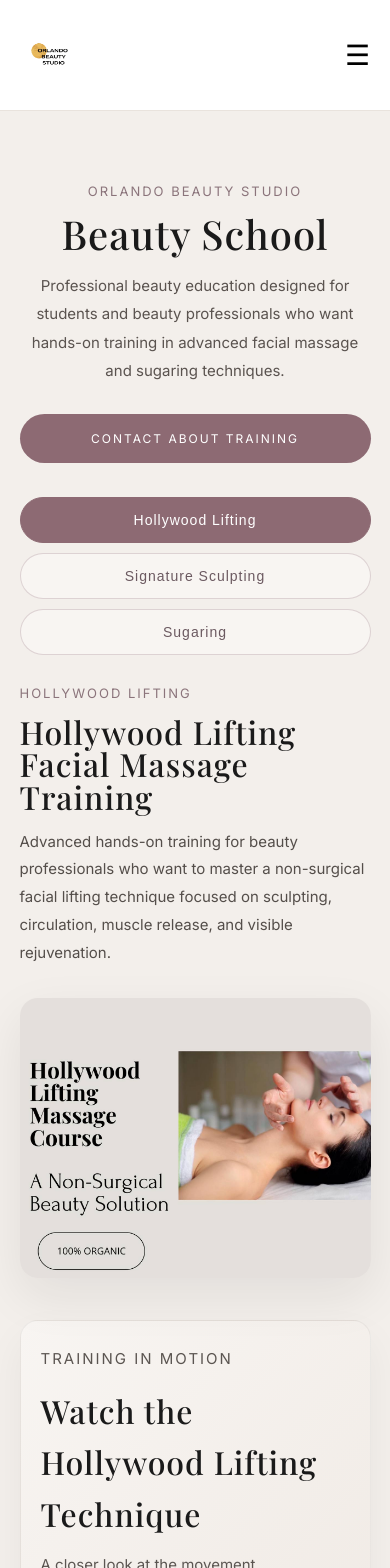
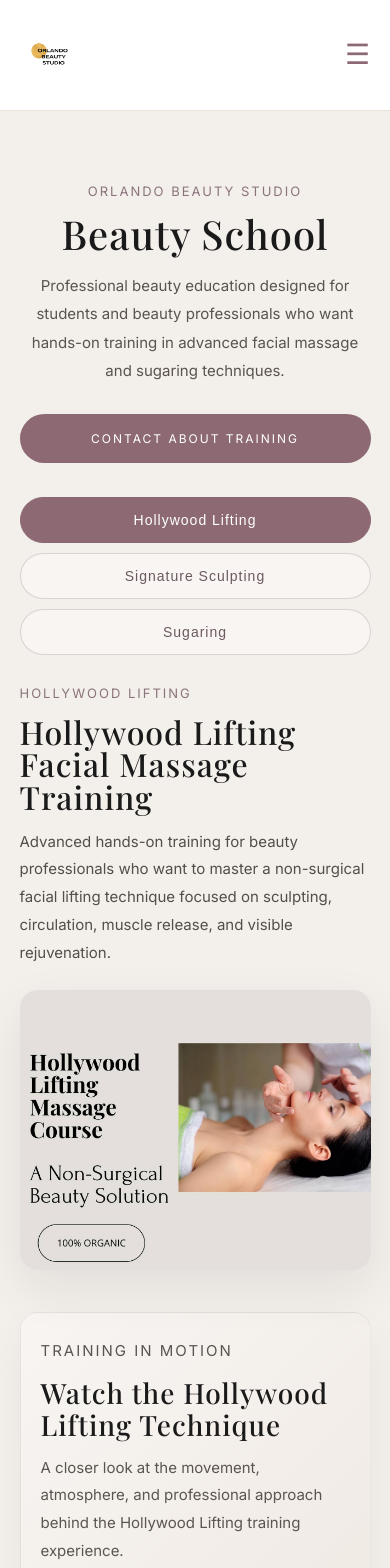
Before and after one commit to OnoprichukSergey-FS/orlando-beauty-studio, a Next.js app: page /beauty-school in a window 390 px wide. Shown: the top 1568 px of the page. Built offline with nearby package versions, Linux system fonts and the light colour scheme.

Commit message:
updated css

```diff
--- a/src/styles/globals.css
+++ b/src/styles/globals.css
@@ -239,6 +239,24 @@ h4 {
   background: none;
   border: none;
   cursor: pointer;
+  color: var(--accent);
+  line-height: 1;
+  padding: 0;
+}
+
+.mobile-menu-btn,
+.mobile-menu-btn:focus,
+.mobile-menu-btn:active,
+.mobile-menu-btn:hover {
+  color: var(--accent);
+}
+
+.mobile-menu-btn svg,
+.mobile-menu-btn span,
+.mobile-menu-btn i {
+  color: var(--accent);
+  fill: var(--accent);
+  stroke: var(--accent);
 }
 
 .menu-overlay {
@@ -281,6 +299,7 @@ h4 {
   border: none;
   background: none;
   cursor: pointer;
+  color: var(--accent);
 }
 
 .mobile-nav {
--- a/src/styles/pages/beauty-school.css
+++ b/src/styles/pages/beauty-school.css
@@ -193,52 +193,6 @@
   font-size: 17px;
   line-height: 1.9;
   color: #544e4a;
-}
-
-/* ================= COURSE OVERVIEW CARD ================= */
-
-.beauty-school-courses-overview {
-  margin-top: 40px;
-}
-
-.beauty-school-courses-grid {
-  display: grid;
-  grid-template-columns: 1fr;
-  gap: 28px;
-}
-
-.beauty-school-course-mini-card {
-  background: #f8f5f2;
-  border: 1px solid rgba(0, 0, 0, 0.05);
-  border-radius: 24px;
-  overflow: hidden;
-  box-shadow: 0 14px 32px rgba(26, 26, 26, 0.05);
-  max-width: 900px;
-  margin: 0 auto;
-}
-
-.beauty-school-course-mini-card img {
-  width: 100%;
-  height: 430px;
-  object-fit: cover;
-  object-position: center center;
-  display: block;
-}
-
-.beauty-school-course-mini-content {
-  padding: 28px;
-}
-
-.beauty-school-course-mini-content h3 {
-  font-size: 30px;
-  line-height: 1.15;
-  margin-bottom: 14px;
-}
-
-.beauty-school-course-mini-content p {
-  color: #544e4a;
-  font-size: 16px;
-  line-height: 1.85;
 }
 
 /* ================= FEATURE IMAGE ================= */
@@ -636,7 +590,6 @@
   .beauty-school-hero-grid,
   .beauty-school-section-grid,
   .beauty-school-results-grid,
-  .beauty-school-courses-grid,
   .beauty-school-method-grid {
     grid-template-columns: 1fr;
     gap: 32px;
@@ -654,7 +607,6 @@
   .beauty-school-cta-card h3,
   .beauty-school-video-text h3,
   .beauty-school-program-card h3,
-  .beauty-school-course-mini-content h3,
   .beauty-school-method-text h3 {
     font-size: 32px;
   }
@@ -730,12 +682,33 @@
     padding: 8px 0 18px;
   }
 
+  .beauty-school-hero-grid,
+  .beauty-school-section-grid,
+  .beauty-school-section-grid.reverse,
+  .beauty-school-results-grid,
+  .beauty-school-method-grid {
+    grid-template-columns: 1fr !important;
+    gap: 24px;
+  }
+
   .beauty-school-hero-visual img {
     height: 280px;
     border-radius: 18px;
   }
 
-  .beauty-school-course-mini-card,
+  .beauty-school-section-text h3,
+  .beauty-school-results-text h3,
+  .beauty-school-intro-card h3,
+  .beauty-school-note-card h3,
+  .beauty-school-cta-card h3,
+  .beauty-school-program-card h3,
+  .beauty-school-video-text h3,
+  .beauty-school-method-text h3,
+  .beauty-school-category-intro h2 {
+    font-size: 28px;
+    line-height: 1.15;
+  }
+
   .beauty-school-video-card,
   .beauty-school-program-card,
   .beauty-school-intro-card,
@@ -747,11 +720,6 @@
     border-radius: 18px;
   }
 
-  .beauty-school-course-mini-card img {
-    height: 250px;
-  }
-
-  .beauty-school-course-mini-content,
   .beauty-school-video-card,
   .beauty-school-program-card,
   .beauty-school-intro-card,
@@ -800,6 +768,12 @@
     gap: 16px;
   }
 
+  .beauty-school-method-image-card,
+  .beauty-school-method-video-card {
+    max-width: 100%;
+    margin-left: 0;
+  }
+
   .beauty-school-method-image-card img {
     height: 260px;
   }
@@ -808,9 +782,31 @@
     max-height: 420px;
   }
 
+  .beauty-school-section-image {
+    justify-content: center;
+  }
+
   .beauty-school-section-image img {
+    width: 100%;
+    max-width: 100%;
     height: 260px;
     border-radius: 18px;
+  }
+
+  .circle-image {
+    justify-content: center;
+  }
+
+  .circle-image img {
+    width: 220px;
+    height: 220px;
+    max-width: 220px;
+    margin: 0 auto;
+  }
+
+  .beauty-school-list-block {
+    margin-top: 18px;
+    padding: 18px;
   }
 
   .beauty-school-results-images img:first-child,
```
